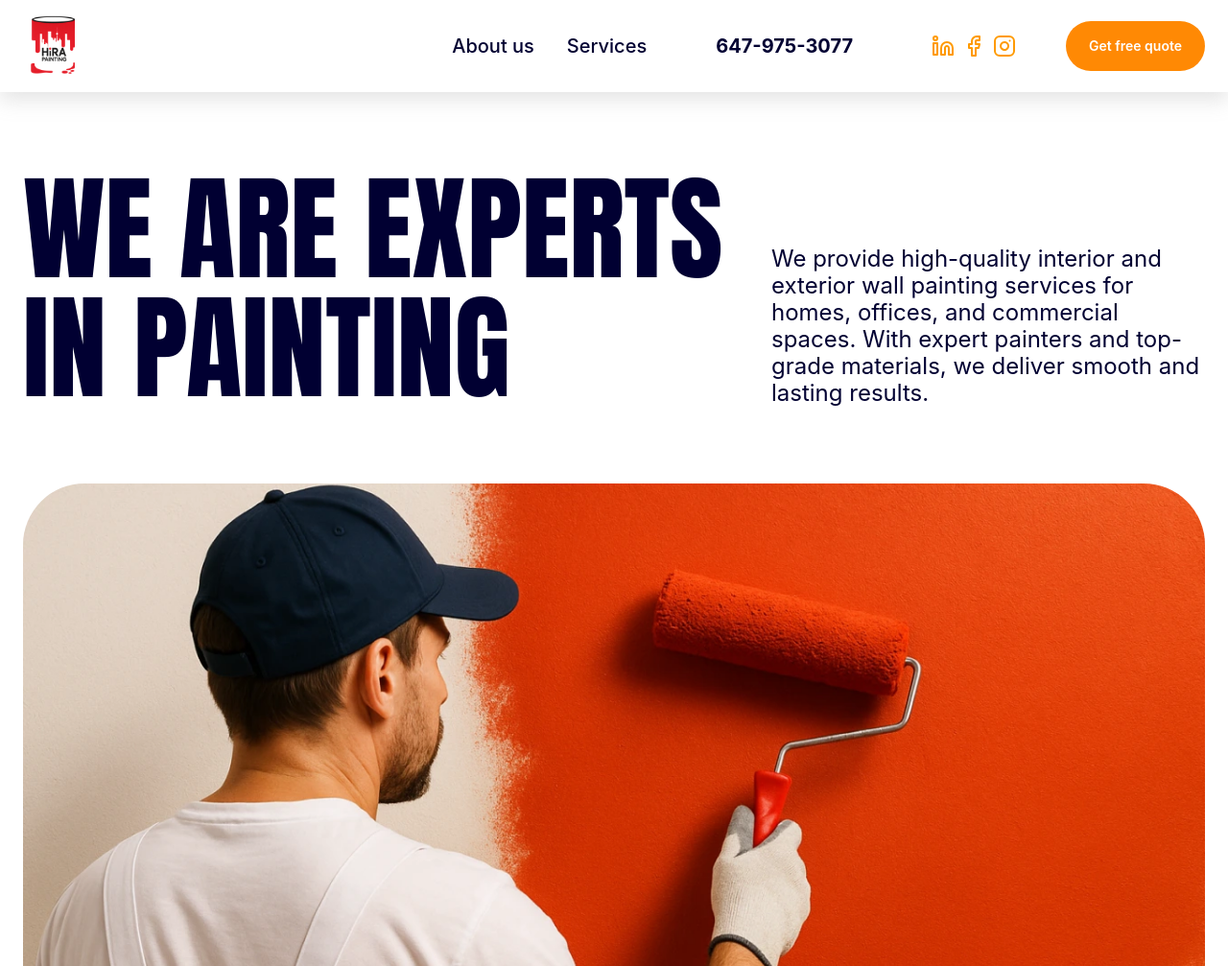
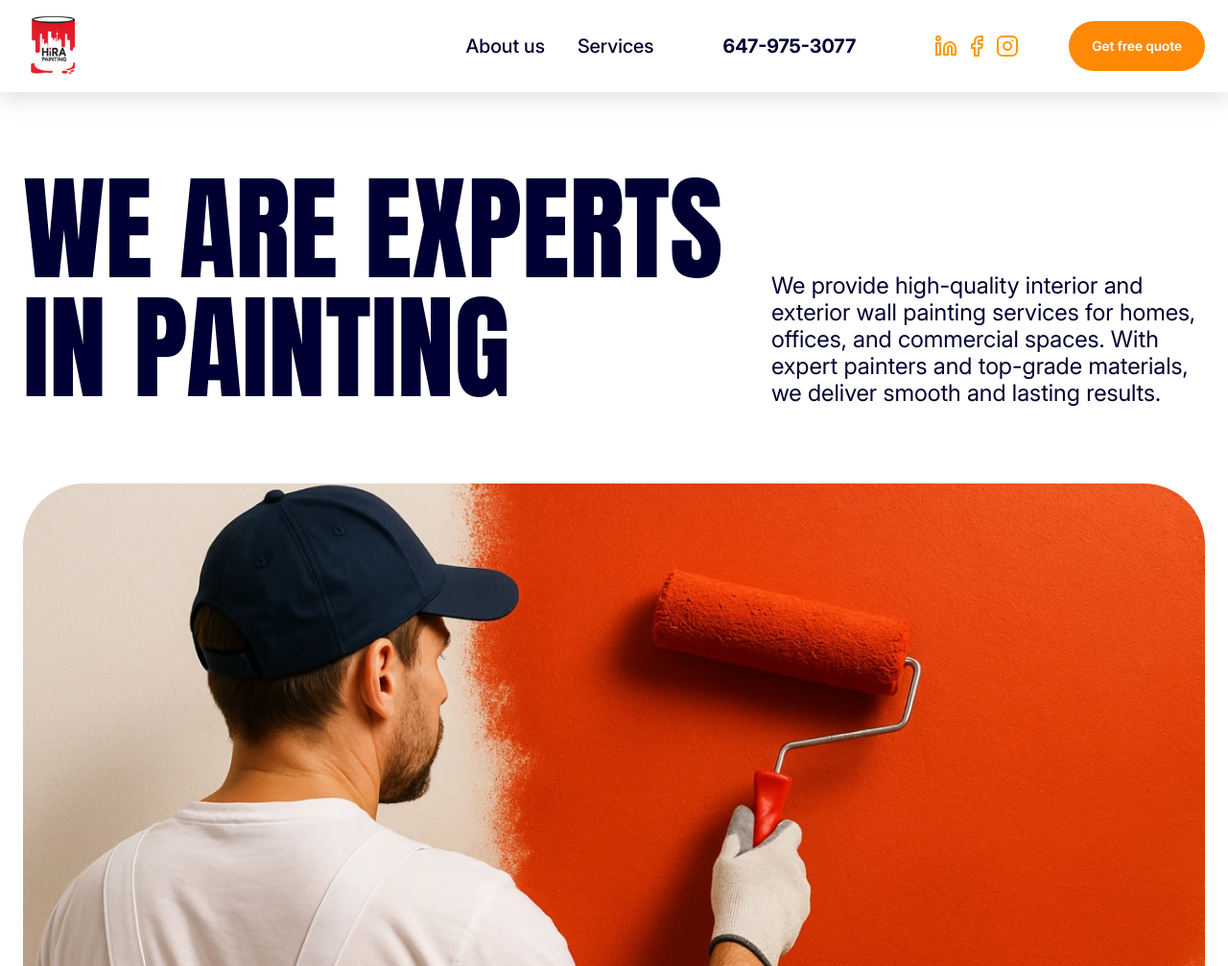
Before and after one commit to Asifdvp/hira-painting, a website: page src/index.html in a window 1280 px wide. Shown: the top 1007 px of the page at 96% size. Drawn offline with nearby package versions, Linux system fonts and the light colour scheme; the site is published under a folder, as on GitHub Pages, so addresses that start at the root find nothing.

Commit message:
resolve bug

```diff
--- a/src/input.css
+++ b/src/input.css
@@ -5,7 +5,7 @@
 
 @font-face {
   font-family: 'Inter';
-  src: url('/fonts/Inter_24pt-Regular.ttf') format('truetype');
+  src: url('./assets/fonts/Inter_24pt-Regular.ttf') format('truetype');
   font-weight: 400;
   font-style: normal;
 }
@@ -13,7 +13,7 @@
 /* Inter Bold */
 @font-face {
   font-family: 'Inter';
-  src: url('/fonts/Inter_24pt-Bold.ttf') format('truetype');
+  src: url('./assets/fonts/Inter_24pt-Bold.ttf') format('truetype');
   font-weight: 700;
   font-style: normal;
 }
@@ -21,13 +21,13 @@
 /* Inter Italic */
 @font-face {
   font-family: 'Inter';
-  src: url('/fonts/Inter_24pt-SemiBold.ttf') format('truetype');
+  src: url('./assets/fonts/Inter_24pt-SemiBold.ttf') format('truetype');
   font-weight: 600;
   font-style: normal;
 }
 @font-face {
   font-family: 'Inter';
-  src: url('/fonts/Inter_24pt-Medium.ttf') format('truetype');
+  src: url('./assets/fonts/Inter_24pt-Medium.ttf') format('truetype');
   font-weight: 500;
   font-style: normal;
 }
```
Also changed, not shown: public/favicon.ico (deleted), src/assets/fonts/Inter_24pt-Bold.ttf (renamed from public/fonts/Inter_24pt-Bold.ttf), src/assets/fonts/Inter_24pt-Medium.ttf (renamed from public/fonts/Inter_24pt-Medium.ttf), src/assets/fonts/Inter_24pt-Regular.ttf (renamed from public/fonts/Inter_24pt-Regular.ttf), src/assets/fonts/Inter_24pt-SemiBold.ttf (renamed from public/fonts/Inter_24pt-SemiBold.ttf), src/output.css.
